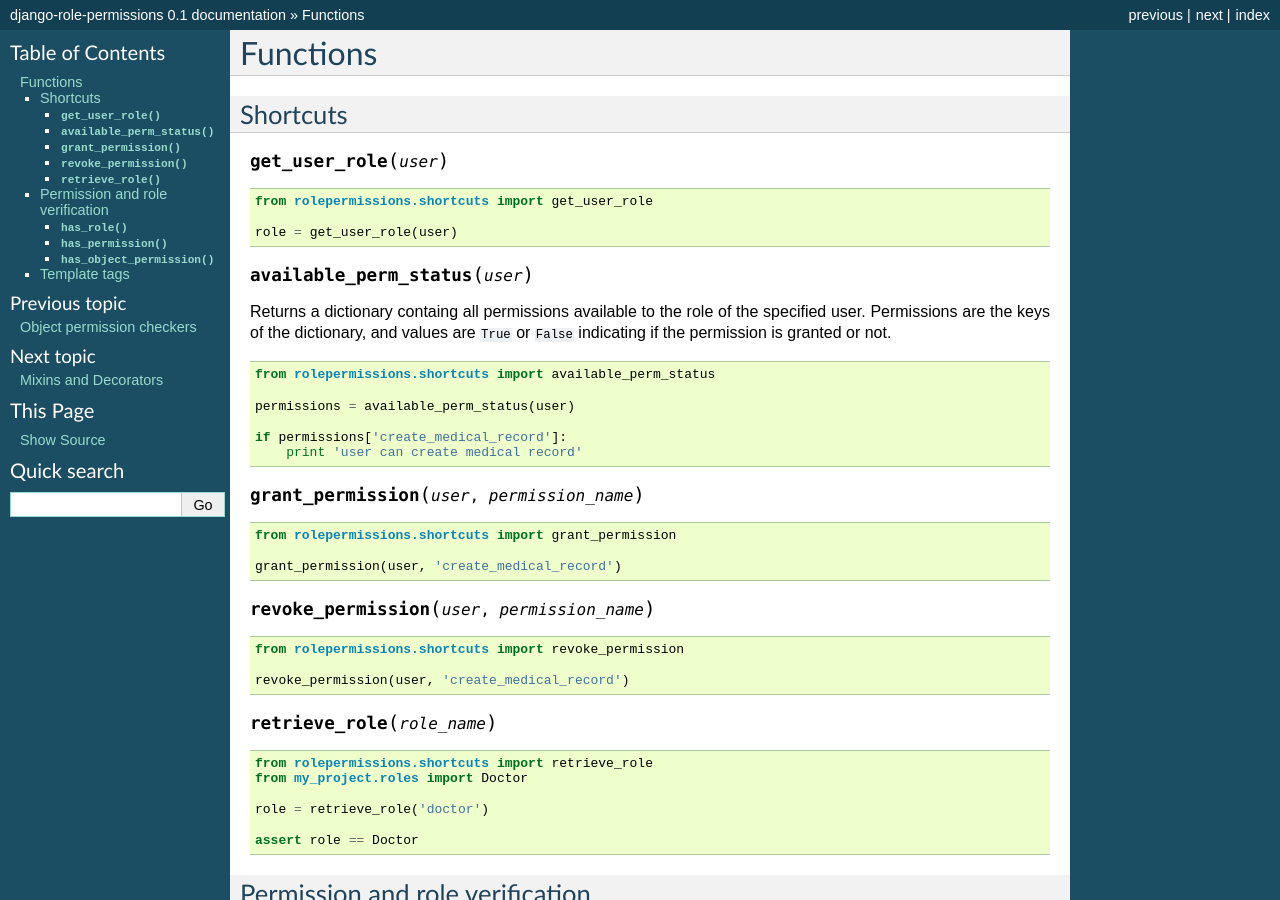
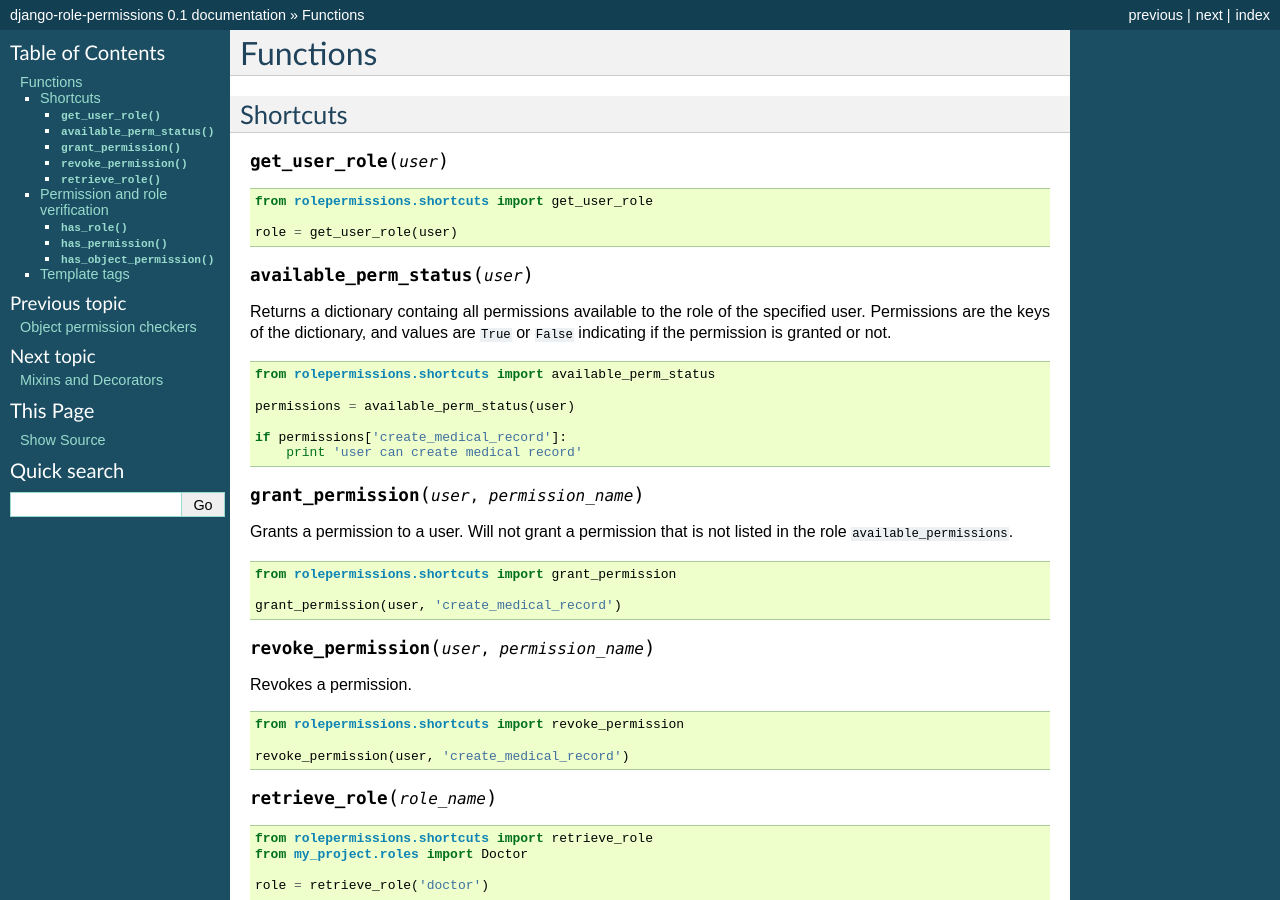
Before and after one commit to vintasoftware/django-role-permissions, a Sphinx documentation site: the page built from docs/functions.rst, in a window 1280 px wide and 900 px high. Built offline with Sphinx 7.4.7, drawn with Linux system fonts in a browser that asks for light colours.

Commit message:
adding description to grant and revoke permission docs

```diff
--- a/docs/functions.rst
+++ b/docs/functions.rst
@@ -30,6 +30,9 @@ permission is granted or not.
 
 .. function:: grant_permission(user, permission_name)
 
+Grants a permission to a user. Will not grant a permission that is not listed in the role
+``available_permissions``.
+
 .. code-block:: python
 
     from rolepermissions.shortcuts import grant_permission
@@ -37,6 +40,8 @@ permission is granted or not.
     grant_permission(user, 'create_medical_record')
 
 .. function:: revoke_permission(user, permission_name)
+
+Revokes a permission.
 
 .. code-block:: python
 
```
